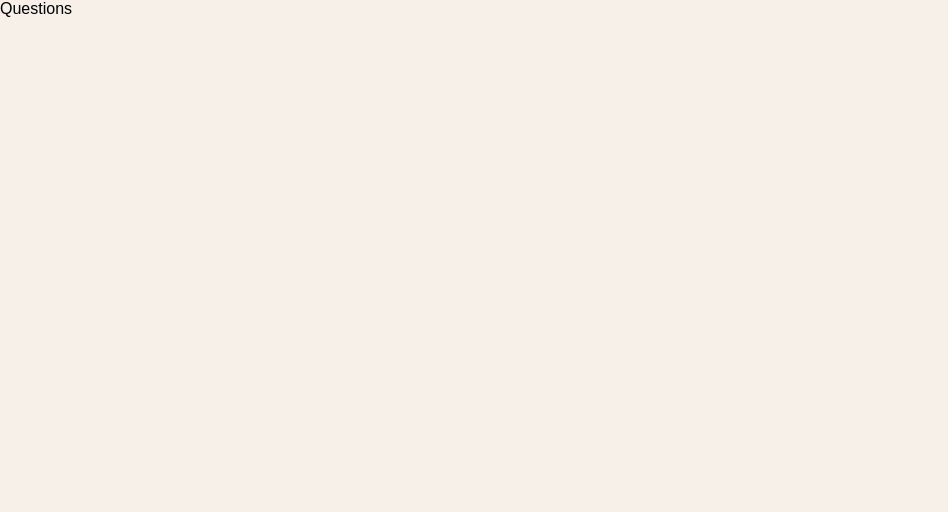
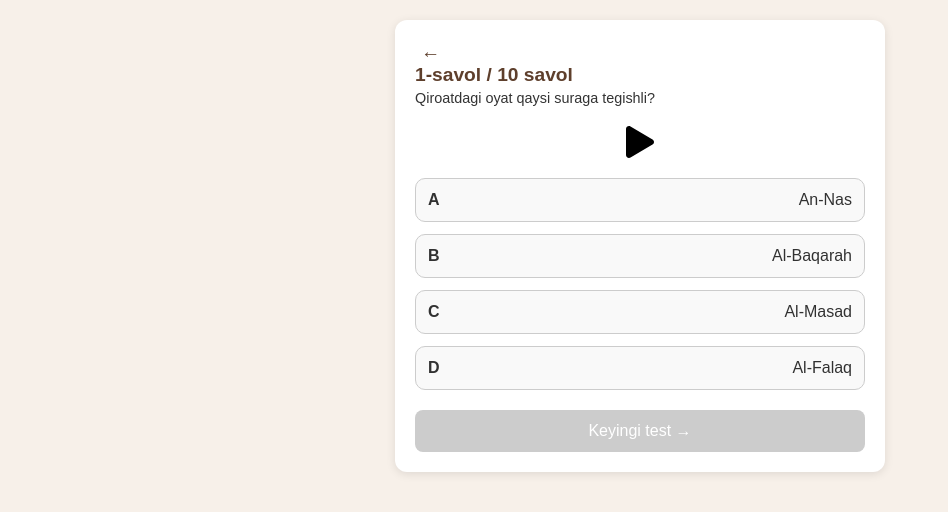
Before and after one commit to AzamovMuhammad/AyatUz, a React (Vite) app: page /question in a window 1280 px wide. Shown: the top 512 px of the page, without its empty margins (0-948 px from the left). Built offline with nearby package versions, Linux system fonts and the light colour scheme.

Commit message:
added surah for test

```diff
--- a/src/Pages/Questions.jsx
+++ b/src/Pages/Questions.jsx
@@ -1,9 +1,218 @@
-import React from 'react'
+import React, { useState, useRef, useEffect } from 'react';
+import { FaPlay, FaCheckCircle, FaTimesCircle } from 'react-icons/fa';
+import '../style/QuestionCard.css';
+import falaq from '../assets/audio/falaq.mp3'
+import asr from '../assets/audio/asr.mp3'
+import fil from '../assets/audio/fil.mp3'
+import humazah from '../assets/audio/humazah.mp3'
+import kafirun from '../assets/audio/kafirun.mp3'
+import kavsar from '../assets/audio/kavsar.mp3'
+import maun from '../assets/audio/maun.mp3'
+import nas from '../assets/audio/nas.mp3'
+import quraish from '../assets/audio/quraish.mp3'
+import takasur from '../assets/audio/takasur.mp3'
 
-function Questions() {
+const questions = [
+  {
+    text: 'Qiroatdagi oyat qaysi suraga tegishli?',
+    audio: falaq,
+    options: [
+      { label: 'A', text: 'An-Nas', isCorrect: false },
+      { label: 'B', text: 'Al-Baqarah', isCorrect: false },
+      { label: 'C', text: 'Al-Masad', isCorrect: false },
+      { label: 'D', text: 'Al-Falaq', isCorrect: true },
+    ]
+  },
+  {
+    text: 'Bu oyat qaysi suradan olingan?',
+    audio: asr,
+    options: [
+      { label: 'A', text: 'Al-Fil', isCorrect: false },
+      { label: 'B', text: 'Al-Humazah', isCorrect: false },
+      { label: 'C', text: 'Al-Asr', isCorrect: true },
+      { label: 'D', text: 'An-Nasr', isCorrect: false },
+    ]
+  },
+  {
+    text: 'Bu oyat qaysi suradan olingan?',
+    audio: fil,
+    options: [
+      { label: 'A', text: 'Al-Fil', isCorrect: true },
+      { label: 'B', text: 'Al-Falaq', isCorrect: false },
+      { label: 'C', text: 'Al-Ikhlas', isCorrect: false },
+      { label: 'D', text: "An-Ma'un", isCorrect: false },
+    ]
+  },
+  {
+    text: 'Bu oyat qaysi suradan olingan?',
+    audio: humazah,
+    options: [
+      { label: 'A', text: 'Al-Fil', isCorrect: false },
+      { label: 'B', text: 'Al-Takathur', isCorrect: false },
+      { label: 'C', text: 'Al-Masad', isCorrect: false },
+      { label: 'D', text: "Al-Humazah", isCorrect: true },
+    ]
+  },
+  {
+    text: 'Bu oyat qaysi suradan olingan?',
+    audio: kafirun,
+    options: [
+      { label: 'A', text: 'Al-Fil', isCorrect: false },
+      { label: 'B', text: 'Al-Kafirun', isCorrect: true },
+      { label: 'C', text: 'Al-Masad', isCorrect: false },
+      { label: 'D', text: "Al-Humazah", isCorrect: false },
+    ]
+  },
+  {
+    text: 'Bu oyat qaysi suradan olingan?',
+    audio: kavsar,
+    options: [
+      { label: 'A', text: 'Al-Kauthar', isCorrect: true },
+      { label: 'B', text: 'Al-Kafirun', isCorrect: false },
+      { label: 'C', text: 'Al-Masad', isCorrect: false },
+      { label: 'D', text: "Al-Humazah", isCorrect: false },
+    ]
+  },
+  {
+    text: 'Bu oyat qaysi suradan olingan?',
+    audio: maun,
+    options: [
+      { label: 'A', text: 'Al-Kauthar', isCorrect: false },
+      { label: 'B', text: 'Al-Kafirun', isCorrect: false },
+      { label: 'C', text: 'Al-Masad', isCorrect: false },
+      { label: 'D', text: "Al-Ma'un", isCorrect: true },
+    ]
+  },
+  {
+    text: 'Bu oyat qaysi suradan olingan?',
+    audio: nas,
+    options: [
+      { label: 'A', text: 'Al-Kauthar', isCorrect: false },
+      { label: 'B', text: 'An-Nas', isCorrect: true },
+      { label: 'C', text: 'Al-Masad', isCorrect: false },
+      { label: 'D', text: "Al-Ma'un", isCorrect: false },
+    ]
+  },
+  {
+    text: 'Bu oyat qaysi suradan olingan?',
+    audio: quraish,
+    options: [
+      { label: 'A', text: 'Quraish', isCorrect: true },
+      { label: 'B', text: 'An-Nas', isCorrect: false },
+      { label: 'C', text: 'Al-Masad', isCorrect: false },
+      { label: 'D', text: "Al-Ma'un", isCorrect: false },
+    ]
+  },
+  {
+    text: 'Bu oyat qaysi suradan olingan?',
+    audio: takasur,
+    options: [
+      { label: 'A', text: 'Quraish', isCorrect: false },
+      { label: 'B', text: 'An-Nas', isCorrect: false },
+      { label: 'C', text: 'Al-Takathur', isCorrect: true },
+      { label: 'D', text: "Al-Ma'un", isCorrect: false },
+    ]
+  },
+];
+
+const QuestionCard = () => {
+  const [current, setCurrent] = useState(0);
+  const [selected, setSelected] = useState(null);
+  const [answered, setAnswered] = useState(false);
+  const [isPlaying, setIsPlaying] = useState(false);
+  const audioRef = useRef(new Audio(questions[0].audio));
+
+  // 🔁 Savol o‘zgarganda audio yangilansin
+  useEffect(() => {
+    audioRef.current.pause();
+    audioRef.current = new Audio(questions[current].audio);
+    setIsPlaying(false);
+  }, [current]);
+
+  const handleOptionClick = (index) => {
+    if (!answered) {
+      setSelected(index);
+      setAnswered(true);
+    }
+  };
+
+  const handleNext = () => {
+    if (current < questions.length - 1) {
+      setCurrent((prev) => prev + 1);
+      setSelected(null);
+      setAnswered(false);
+    }
+  };
+
+  const toggleAudio = () => {
+    const audio = audioRef.current;
+    if (isPlaying) {
+      audio.pause();
+    } else {
+      audio.currentTime = 0;
+      audio.play();
+    }
+    setIsPlaying(!isPlaying);
+  };
+
+  const { text, options } = questions[current];
+
   return (
-    <div>Questions</div>
-  )
-}
+    <div className="card-container">
+      <div className="card">
+        <div className="header">
+          <button className="back-btn">←</button>
+          <h2>{current + 1}-savol / {questions.length} savol</h2>
+          <p>{text}</p>
+        </div>
 
-export default Questions
+        <div className="audio-play" onClick={toggleAudio}>
+          <FaPlay size={32} style={{ color: isPlaying ? 'green' : 'black' }} />
+        </div>
+
+        <div className="options">
+          {options.map((option, idx) => {
+            const isSelected = selected === idx;
+            const isCorrect = option.isCorrect;
+
+            return (
+              <button
+                key={idx}
+                className={`option ${isSelected ? 'selected' : ''} ${
+                  answered
+                    ? isCorrect
+                      ? 'correct'
+                      : isSelected
+                      ? 'wrong'
+                      : ''
+                    : ''
+                }`}
+                onClick={() => handleOptionClick(idx)}
+                disabled={answered}
+              >
+                <span className="label">{option.label}</span>
+                <span className="text">{option.text}</span>
+                {answered && isSelected && !isCorrect && (
+                  <FaTimesCircle className="icon wrong-icon" />
+                )}
+                {answered && isCorrect && (
+                  <FaCheckCircle className="icon correct-icon" />
+                )}
+              </button>
+            );
+          })}
+        </div>
+
+        <button
+          className="next-btn"
+          onClick={handleNext}
+          disabled={!answered}
+        >
+          {current + 1 === questions.length ? 'Tugatish' : 'Keyingi test →'}
+        </button>
+      </div>
+    </div>
+  );
+};
+
+export default QuestionCard;
--- /dev/null
+++ b/src/style/QuestionCard.css
@@ -0,0 +1,119 @@
+.card-container {
+    display: flex;
+    justify-content: center;
+    padding: 20px;
+  }
+
+  .card {
+    width: 100%;
+    max-width: 450px;
+    background: #fff;
+    border-radius: 12px;
+    box-shadow: 0 2px 10px rgba(0,0,0,0.1);
+    padding: 20px;
+  }
+
+  .header h2 {
+    margin-bottom: 4px;
+    font-size: 1.2rem;
+    color: #5e3f2c;
+  }
+
+  .header p {
+    font-size: 0.9rem;
+    color: #333;
+  }
+
+  .back-btn {
+    background: none;
+    border: none;
+    font-size: 1.2rem;
+    color: #5e3f2c;
+    cursor: pointer;
+  }
+
+  .audio-play {
+    display: flex;
+    justify-content: center;
+    margin: 20px 0;
+    color: #3b6644;
+  }
+
+  .options {
+    display: flex;
+    flex-direction: column;
+    gap: 12px;
+  }
+
+  .option {
+    display: flex;
+    align-items: center;
+    justify-content: space-between;
+    padding: 12px;
+    border: 1px solid #ccc;
+    border-radius: 10px;
+    background: #f9f9f9;
+    cursor: pointer;
+    transition: all 0.3s;
+    font-size: 0.95rem;
+  }
+
+  .option.selected {
+    border-color: #aaa;
+    background: #eee;
+  }
+
+  .option.correct {
+    border-color: #4caf50;
+    background: #e8f5e9;
+  }
+
+  .option.wrong {
+    border-color: #f44336;
+    background: #fdecea;
+  }
+
+  .label {
+    font-weight: bold;
+    margin-right: 12px;
+  }
+
+  .icon {
+    margin-left: 10px;
+  }
+
+  .correct-icon {
+    color: #4caf50;
+  }
+
+  .wrong-icon {
+    color: #f44336;
+  }
+
+  .next-btn {
+    width: 100%;
+    padding: 12px;
+    margin-top: 20px;
+    background: #3b6644;
+    color: white;
+    border: none;
+    border-radius: 8px;
+    font-size: 1rem;
+    cursor: pointer;
+    transition: background 0.3s;
+  }
+
+  .next-btn:disabled {
+    background: #ccc;
+    cursor: not-allowed;
+  }
+
+  @media (max-width: 500px) {
+    .card {
+      padding: 16px;
+    }
+
+    .option {
+      font-size: 0.9rem;
+    }
+  }
```
